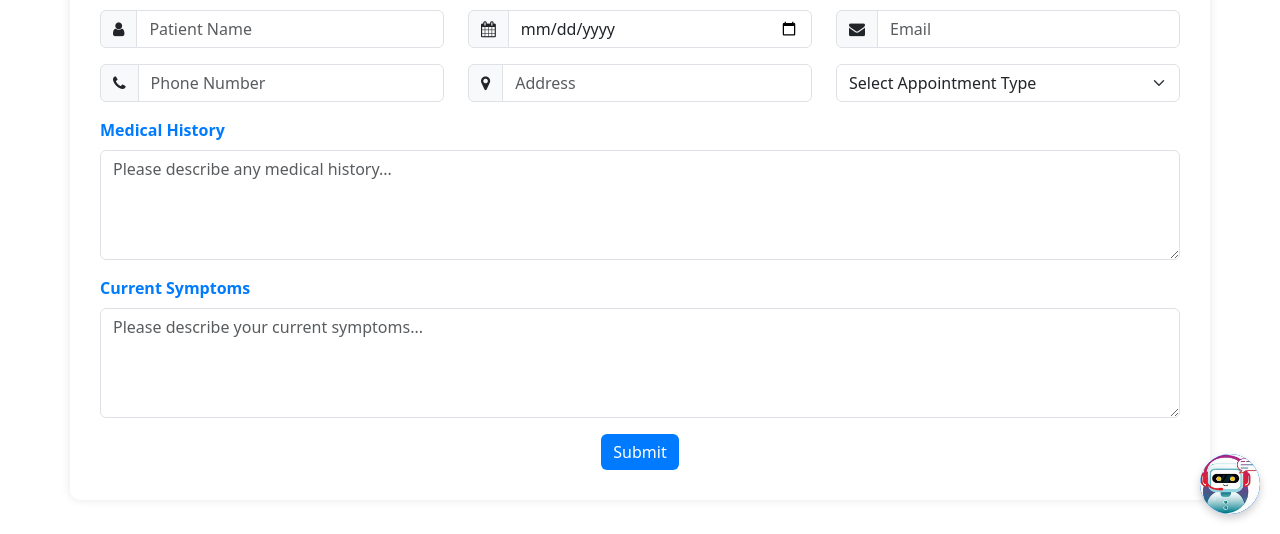
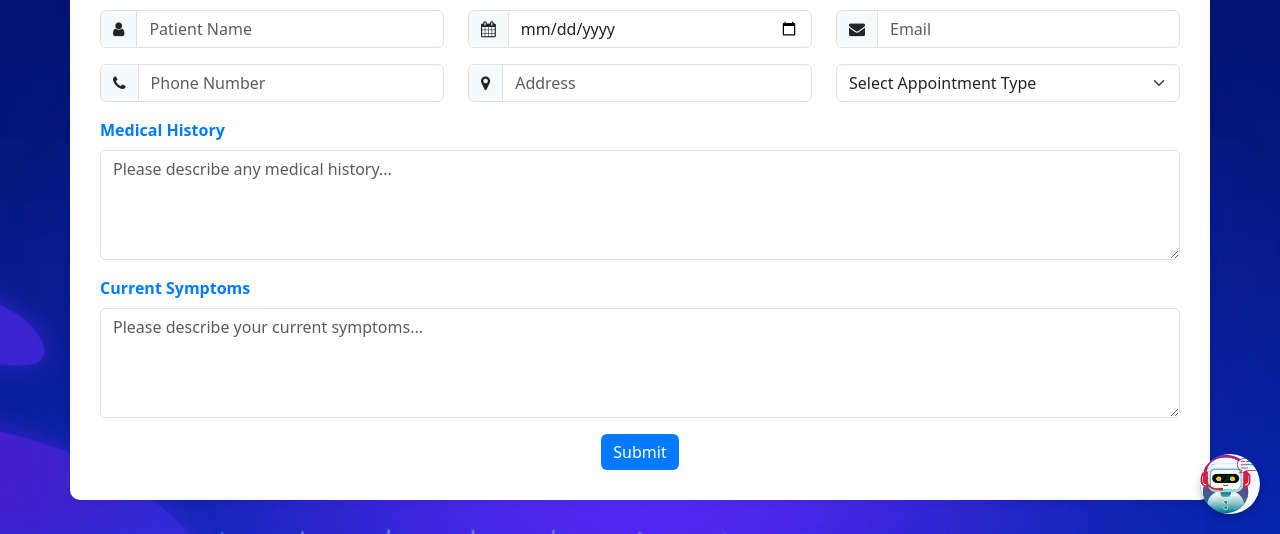
Before and after one commit to sheetal-81/food_nutrition, a plain HTML site: page consultation.html in a window 1280 px wide. Shown: the part 266-800 px from the top of the page. Drawn offline with nearby package versions, Linux system fonts and the light colour scheme.

Commit message:
Update consultation.css

```diff
--- a/consultation.css
+++ b/consultation.css
@@ -1,5 +1,5 @@
 body {
-    background: url('/static/images/normal.jpg') no-repeat center center fixed;
+    background: url("normal.jpg") no-repeat center center fixed;
     -webkit-background-size: cover;
     -moz-background-size: cover;
     -o-background-size: cover;
```
